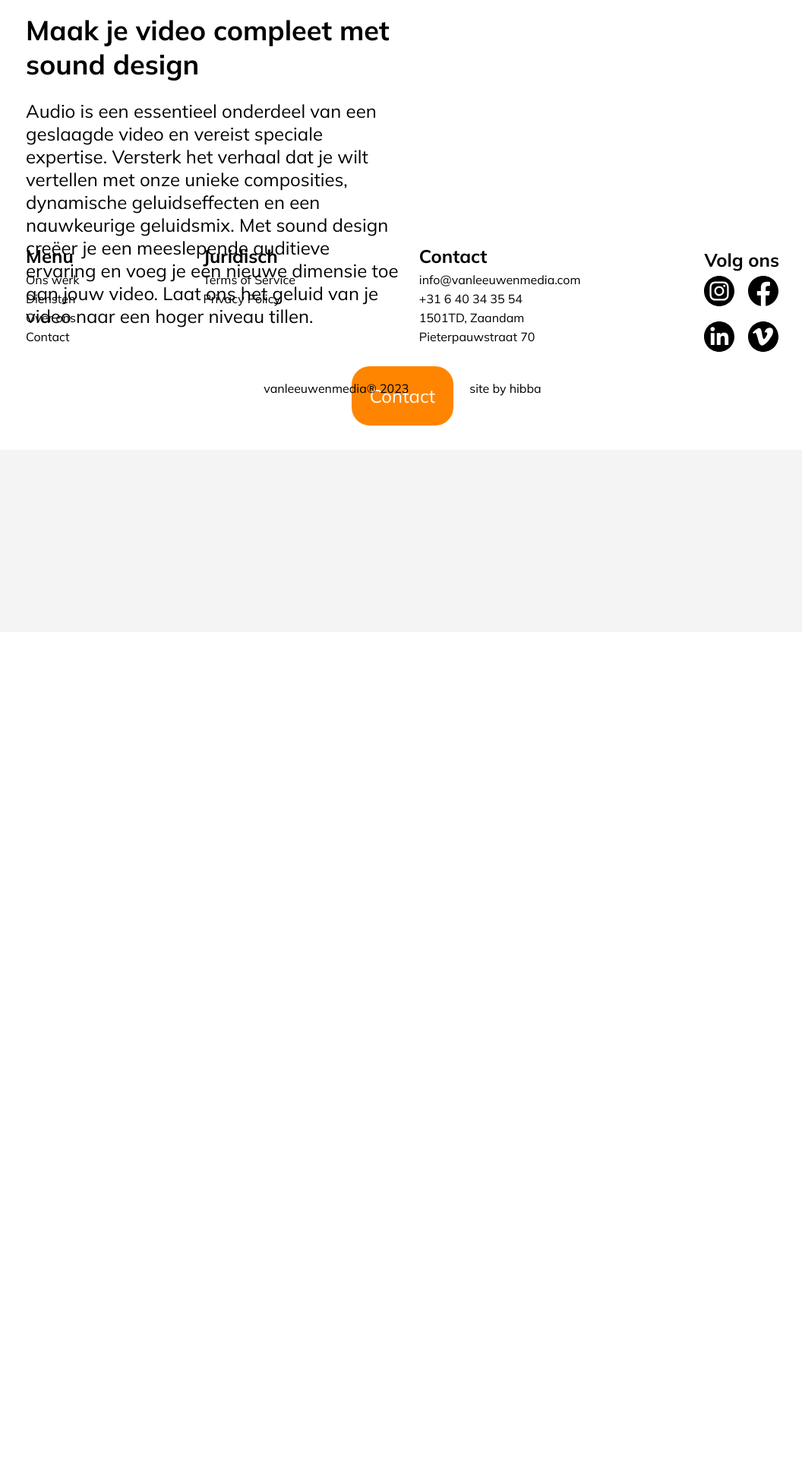
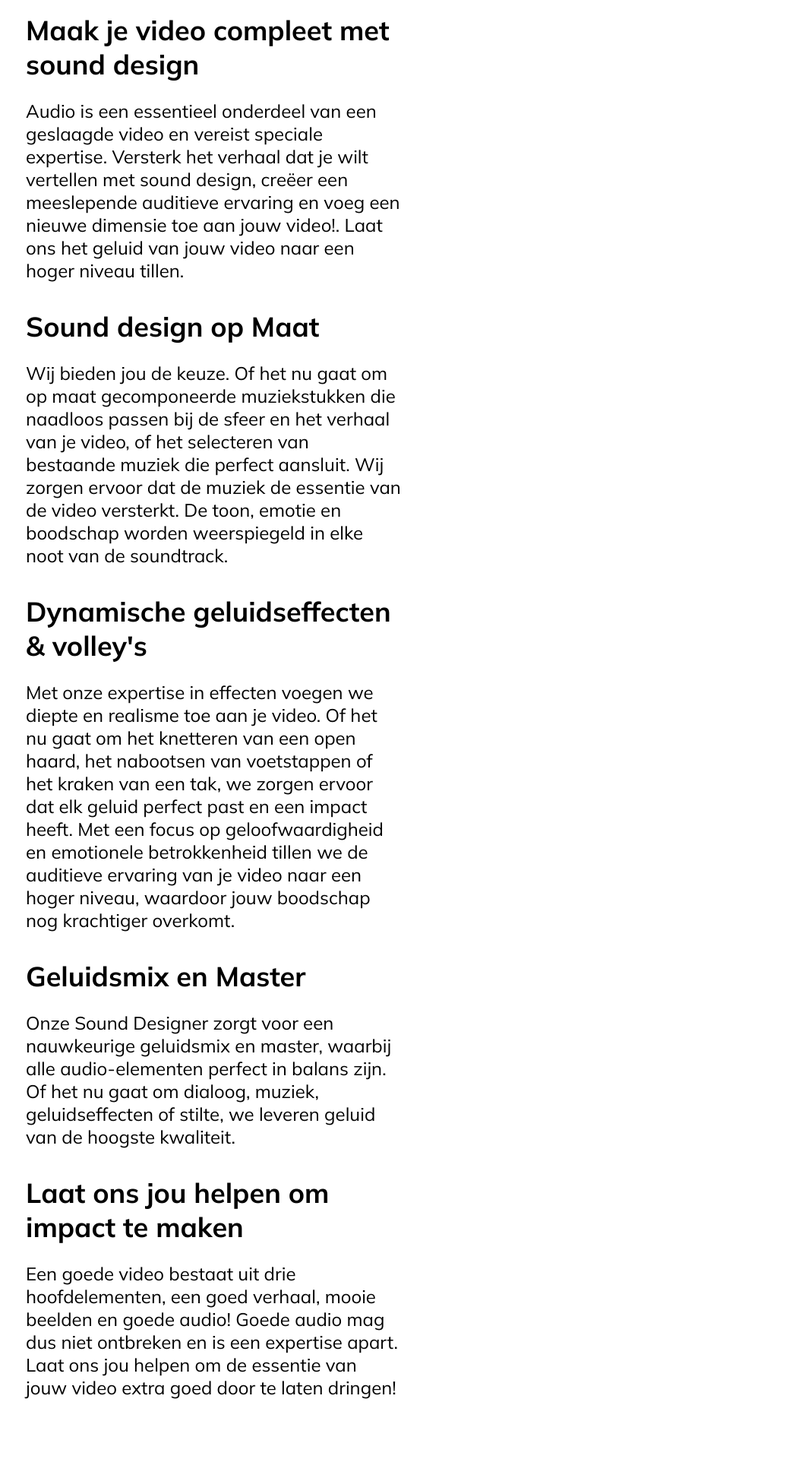
Before and after one commit to h1bba/van-leeuwen-media, a Next.js app: page /sound in a window 1280 px wide. Shown: the part 260-2180 px from the top of the page at 76% size, without its empty margins (110-1166 px from the left). Before the commit the page ends 1092 px from the top, so only its background shows below. Built offline with nearby package versions, Linux system fonts and the light colour scheme.

Commit message:
content update

```diff
--- a/app/colorgrading/color.module.css
+++ b/app/colorgrading/color.module.css
@@ -1,8 +1,3 @@
-.servicespage {
-    height: 82vh;
-    position: relative;
-}
-
 .servicesheight {
     display: flex;
     align-items: center;
@@ -84,6 +79,9 @@
     padding-right: 1em;
     grid-template-columns: 1fr 1fr;
     margin: 0 auto;
+    position: relative;
+    z-index: 2;
+    background-color: white;
 }
 
 .servicestick {
--- a/app/film/film.module.css
+++ b/app/film/film.module.css
@@ -84,6 +84,9 @@
     padding-right: 1em;
     grid-template-columns: 1fr 1fr;
     margin: 0 auto;
+    z-index: 2;
+    background-color: white;
+    position: relative;
 }
 
 .servicestick {
--- a/app/motion/motion.module.css
+++ b/app/motion/motion.module.css
@@ -84,6 +84,9 @@
     padding-right: 1em;
     grid-template-columns: 1fr 1fr;
     margin: 0 auto;
+    position: relative;
+    background-color: white;
+    z-index: 2;
 }
 
 .servicestick {
--- a/app/sound/page.jsx
+++ b/app/sound/page.jsx
@@ -1,5 +1,6 @@
 import React from 'react'
 import styles from './sound.module.css'
+import Ctabanner from '../components/ctabanner/Ctabanner';
 
 
 const Sound = () => {
@@ -9,12 +10,21 @@ const Sound = () => {
                 <div className={styles.text}>
                     <h2>Sound design</h2>
                     <h3>Maak je video compleet met sound design</h3>
-                    <p>Audio is een essentieel onderdeel van een geslaagde video en vereist speciale expertise. Versterk het verhaal dat je wilt vertellen met onze unieke composities, dynamische geluidseffecten en een nauwkeurige geluidsmix. Met sound design creëer je een meeslepende auditieve ervaring en voeg je een nieuwe dimensie toe aan jouw video. Laat ons het geluid van je video naar een hoger niveau tillen.</p>
+                    <p>Audio is een essentieel onderdeel van een geslaagde video en vereist speciale expertise. Versterk het verhaal dat je wilt vertellen met sound design, creëer een meeslepende auditieve ervaring en voeg een nieuwe dimensie toe aan jouw video!. Laat ons het geluid van jouw video naar een hoger niveau tillen.</p>
+                    <h3>Sound design op Maat</h3>
+                    <p>Wij bieden jou de keuze. Of het nu gaat om op maat gecomponeerde muziekstukken die naadloos passen bij de sfeer en het verhaal van je video, of het selecteren van bestaande muziek die perfect aansluit. Wij zorgen ervoor dat de muziek de essentie van de video versterkt. De toon, emotie en boodschap worden weerspiegeld in elke noot van de soundtrack.</p>
+                    <h3>Dynamische geluidseffecten & volley&apos;s</h3>
+                    <p>Met onze expertise in effecten voegen we diepte en realisme toe aan je video. Of het nu gaat om het knetteren van een open haard, het nabootsen van voetstappen of het kraken van een tak, we zorgen ervoor dat elk geluid perfect past en een impact heeft. Met een focus op geloofwaardigheid en emotionele betrokkenheid tillen we de auditieve ervaring van je video naar een hoger niveau, waardoor jouw boodschap nog krachtiger overkomt.</p>
+                    <h3>Geluidsmix en Master</h3>
+                    <p>Onze Sound Designer zorgt voor een nauwkeurige geluidsmix en master, waarbij alle audio-elementen perfect in balans zijn. Of het nu gaat om dialoog, muziek, geluidseffecten of stilte, we leveren geluid van de hoogste kwaliteit.</p>
+                    <h3>Laat ons jou helpen om impact te maken</h3>
+                    <p>Een goede video bestaat uit drie hoofdelementen, een goed verhaal, mooie beelden en goede audio! Goede audio mag dus niet ontbreken en is een expertise apart. Laat ons jou helpen om de essentie van jouw video extra goed door te laten dringen!</p>
                 </div>
             </div>
-            <div className={styles.contact}>
+            {/* <div className={styles.contact}>
                 <a>Contact</a>
-            </div>
+            </div> */}
+            <Ctabanner />
         </>
     )
 }
--- a/app/sound/sound.module.css
+++ b/app/sound/sound.module.css
@@ -1,8 +1,3 @@
-.servicespage {
-    height: 82vh;
-    position: relative;
-}
-
 .servicesheight {
     display: flex;
     align-items: center;
@@ -84,6 +79,9 @@
     padding-right: 1em;
     grid-template-columns: 1fr 1fr;
     margin: 0 auto;
+    position: relative;
+    background-color: white;
+    z-index: 2;
 }
 
 .servicestick {
```
Also changed, not shown: app/colorgrading/page.jsx (+12 -5 lines), app/film/page.jsx (+6 -4 lines), app/motion/page.jsx (+8 -4 lines).
